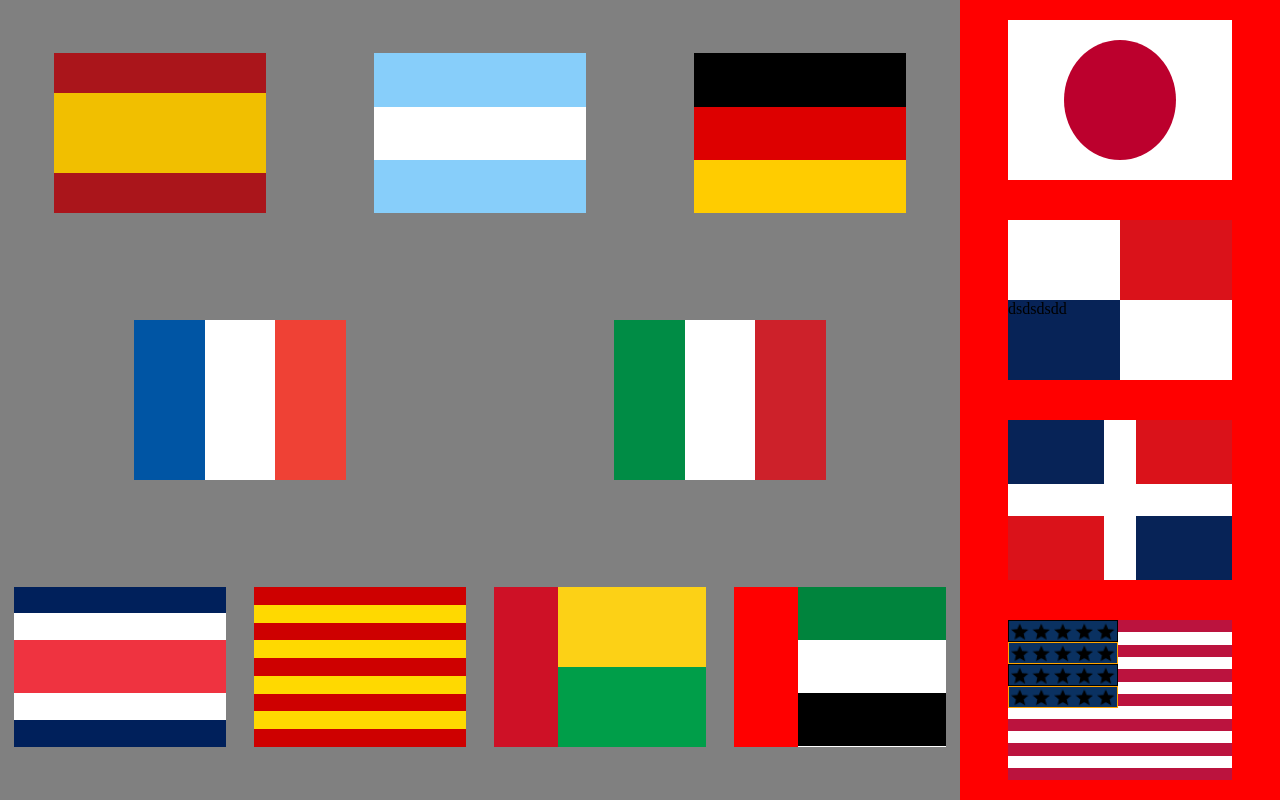
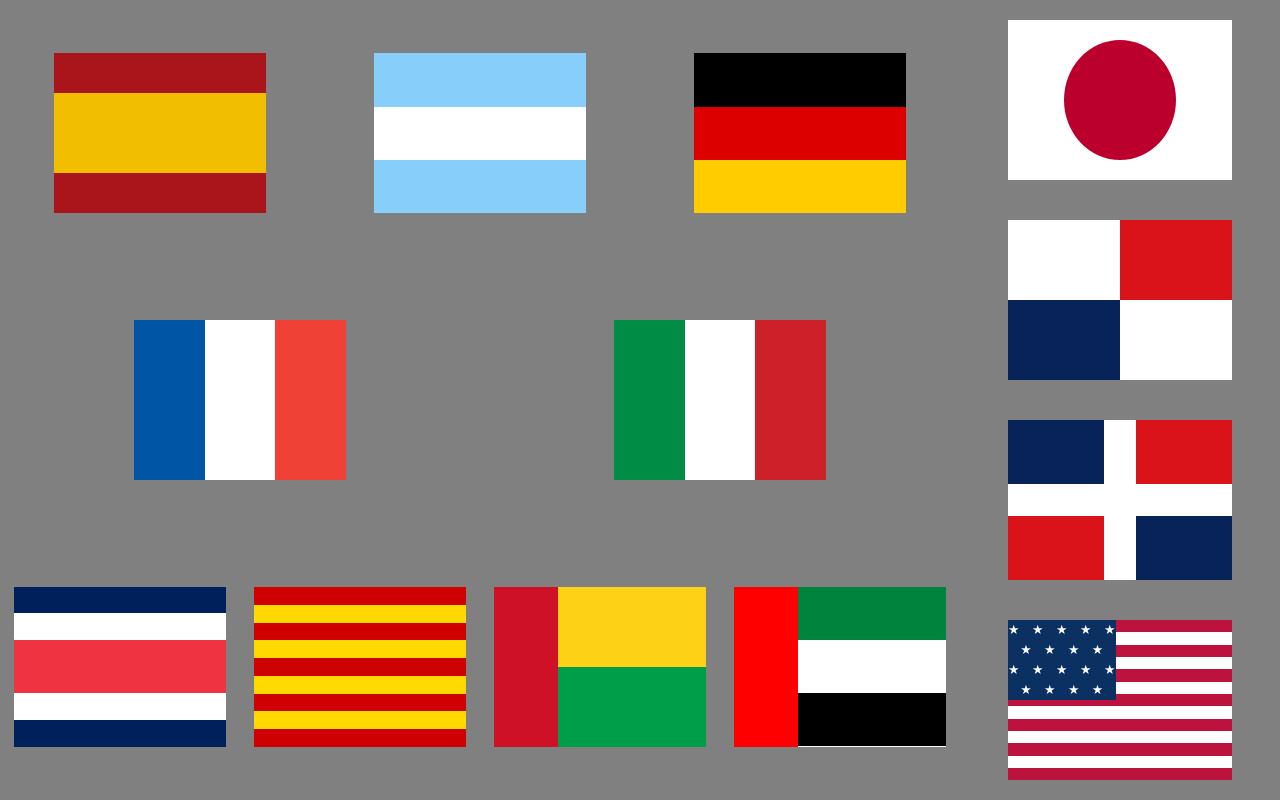
Before and after one commit to kbastamow/Flags-exercice-CSS, a plain HTML site: page index.html in a window 1280 px wide. Drawn offline with Linux system fonts and the light colour scheme.

Commit message:
All flags

```diff
--- a/index.html
+++ b/index.html
@@ -6,11 +6,13 @@
     <meta name="viewport" content="width=device-width, initial-scale=1.0">
     <link rel="stylesheet" href="styles.css">
     <link rel="stylesheet" href="https://cdnjs.cloudflare.com/ajax/libs/font-awesome/4.7.0/css/font-awesome.min.css">
-    <title>Document</title>
+    <title>Flags Css</title>
 </head>
 <body>
   <main>
+
     <div class="horizontal-container">
+
       <div class="row">
         <div class="flag" id="one">
           <div></div>
@@ -62,19 +64,17 @@
           <div></div>
         </div>
       </div>
+
     </div>
 
+    <div class="vertical-container">
 
-
-
-
-    <div class="vertical-container">
       <div class="flag" id="ten">
         <div></div>
       </div>
       <div class="flag" id="eleven">
         <div>
-          <div>dsdsdsdd</div>
+          <div></div>
         </div>
         <div>
           <div></div>
@@ -87,24 +87,34 @@
         <div></div>
         </div>
       <div class="flag" id="thirteen">
-      <div>
-        <div></div>
-        <div></div>
-        <div></div>
-        <div></div>
-        <!-- <div>
-          &#9733 &#9733 &#9733 &#9733 &#9733 &#9733
+        <div>
+          <div class="starRow">
+            <div>&#9733</div>
+            <div>&#9733</div>
+            <div>&#9733</div>
+            <div>&#9733</div>
+            <div>&#9733</div>
+          </div>
+          <div class="starRow">
+            <div>&#9733</div>
+            <div>&#9733</div>
+            <div>&#9733</div>
+            <div>&#9733</div>
+          </div>
+          <div class="starRow">
+            <div>&#9733</div>
+            <div>&#9733</div>
+            <div>&#9733</div>
+            <div>&#9733</div>
+            <div>&#9733</div>
+          </div>
+          <div class="starRow">
+            <div>&#9733</div>
+            <div>&#9733</div>
+            <div>&#9733</div>
+            <div>&#9733</div>
+          </div>
         </div>
-        <div>
-          &#9733 &#9733 &#9733 &#9733 &#9733
-        </div>
-        <div>
-          &#9733 &#9733 &#9733 &#9733 &#9733 &#9733
-        </div>
-        <div>
-          &#9733 &#9733 &#9733 &#9733 &#9733
-        </div> -->
-      </div>
       </div>
     </div>
 </main>
--- a/styles.css
+++ b/styles.css
@@ -5,27 +5,11 @@ body {
 
 }
 
-
-.row .flag {
-  width: 22%;
-  height: 10em;
-  display: flex;
-  background-color: white;
-
-}
-
-.vertical-container .flag {
-  background-color: white;
-  display: flex;
-  width: 70%;
-  height: 10em;
-}
-
-
 main {
   display: flex;
   height: 100vh;
   width: 100vw;
+
 
 }
 
@@ -35,29 +19,39 @@ main {
     width: 75%;
     background-color: grey;
     justify-content: space-around;
-
 }
 
 .row {
   display: flex;
   justify-content: space-around;
-
 }
 
 .vertical-container {
   display: flex;
   flex-direction: column;
   width: 25%;
-  background-color: red;
+  background-color: grey;
   justify-content: space-around;
   align-items: center;
+}
 
+.row .flag {
+  display: flex;
+  background-color: white;
+  width: 22%;
+  height: 10em;
+}
+
+.vertical-container .flag {
+  display: flex;
+  background-color: white;
+  width: 70%;
+  height: 10em;
 
 }
 
-.vertical-container>div {
-  background-color: white;
-}
+
+
 
 /*Horizontal flags*/
 
@@ -76,28 +70,28 @@ main {
   height: 25%;
 }
 
+#two div, #three div {
+  height: 33.33%;
+}
+
 #two div:nth-child(2) {
-  height: 33.3%;
   background-color: white;
 }
 
 #two div:nth-child(odd) {
   background-color: lightskyblue;
-  height: 33.3%;
  }
 
 #three div:first-child {
-  height: 33.3%;
   background-color: black;
 }
 
 #three div:nth-child(2) {
   background-color: #DD0000;
-  height: 33.3%;
 }
+
 #three div:last-child {
  background-color: #FFCC00;
-  height: 33.3%;
 }
 
 #four, #five {
@@ -105,28 +99,24 @@ main {
   justify-content: space-between;
 }
 
+#four div, #five div {
+  width: 33.3%;
+}
+
 #four div:first-child {
   background-color: #0055A4;
-  width: 33.3%;
-
 }
 
 #four div:last-child {
   background-color: #EF4135;
-  width: 33.3%;
-
 }
 
 #five div:first-child {
   background-color: #008c45 ;
-  width: 33.3%;
-
 }
 
 #five div:last-child {
   background-color: #cd212a;
-  width: 33.3%;
-
 }
 
 #six {
@@ -161,7 +151,6 @@ main {
   flex-wrap: wrap;
 }
 
-
 #eight div:first-child {
   background-color: #CE1126;
   height: 100%;
@@ -180,43 +169,36 @@ main {
   width: 70%;
 }
 
-
-
 #nine div:first-child {
   background-color: #FF0000;
   height: 100%;
   width: 30%;
   }
 
+#nine div:nth-child(n+2) {  /*(n+2) = all children starting from 2 */
+    height:33.3%;
+    width: 70%;
+}
+
 #nine div:nth-child(2) {
     background-color:	#00843D;
-    height: 33.3%;
-    width: 70%;
 }
 
 #nine div:nth-child(3) {
     background-color:white;
-    height: 33.3%;
-    width: 70%;
 }
 
 #nine div:last-child {
   background-color:black;
-  height: 33.3%;
-  width: 70%;
 }
-
-
-
 
 
 /*Vertical flags*/
 
-#ten {
+#ten, #eleven {
   display: flex;
   justify-content: center;
   align-items: center;
-
 }
 
 #ten div {
@@ -226,18 +208,10 @@ main {
   border-radius: 50%;
 }
 
-
-#eleven {
-  display: flex;
-
-}
-
-
 #eleven>div{   /*two horizontal containers*/
   display: flex;
   width: 100%;
   height: 100%;
-
 }
 
 #eleven>div:first-child div{
@@ -264,8 +238,6 @@ main {
 #twelve div {
   width: 43%;
   height:40%
-
-
 }
 
 #twelve div:first-child, #twelve div:last-child {
@@ -277,7 +249,6 @@ main {
 }
 
 #thirteen {
-  display: flex;
   background: repeating-linear-gradient(
     #BB133E 0%,
     #BB133E 7.7%,
@@ -286,62 +257,24 @@ main {
     white 15.4%);
 }
 
-#thirteen div {
-  /* display: flex;
+#thirteen>div {
+  display: flex;
   flex-direction: column;
-  justify-content: space-between;
-  align-content: flex-start;
-  align-items: flex-start; */
   height: 50%;
+  width: 48%;
   background-color: #0A3161;
-  width: 48%;
-  color: white;
-  background-image: url("star2.png");
-  background-size: 20%;
+  overflow: auto;
 }
 
-#thirteen div div{
-  width: 100%;
-  height: 25%;
-  /* background-color: green; */
-  border: 1px solid black;
-  background-image: url("star2.png");
-  background-position:center;
-
-
-
+.starRow {
+  display: flex;
+  justify-content: space-between;
+  align-items: center;
+  color: white;
+  font-size: 0.8em;
+  height:25%;
 }
 
-
-#thirteen div div:nth-child(even){
-  width: 100%;
-  height: 25%;
-  /* background-color: green; */
-  border: 1px solid orange;
-  background-image: url("star2.png");
-  background-repeat: repeat-x;
-
-
-
-
+.starRow:nth-child(even){
+  justify-content: space-evenly;
  }
-
-
-#thirteen div div:nth-child(even)::before{
-  content: "";
-  width: 5px;
-  background-color: #00843D;
-  display: block;
-
-}
-
-/* #thirteen div div:nth-child(even){
-  text-align: justify;
-  font-size: 0.8em;
-}
-
-#thirteen div div:nth-child(even):after {
-  content: "";
-  display: inline-block;
-  width: 100%;
-} */
```
Also changed, not shown: main.js (deleted), star-regular.svg (deleted), star.png (deleted), star2.png (deleted). Lines whose indentation alone changed are shown as unchanged.
